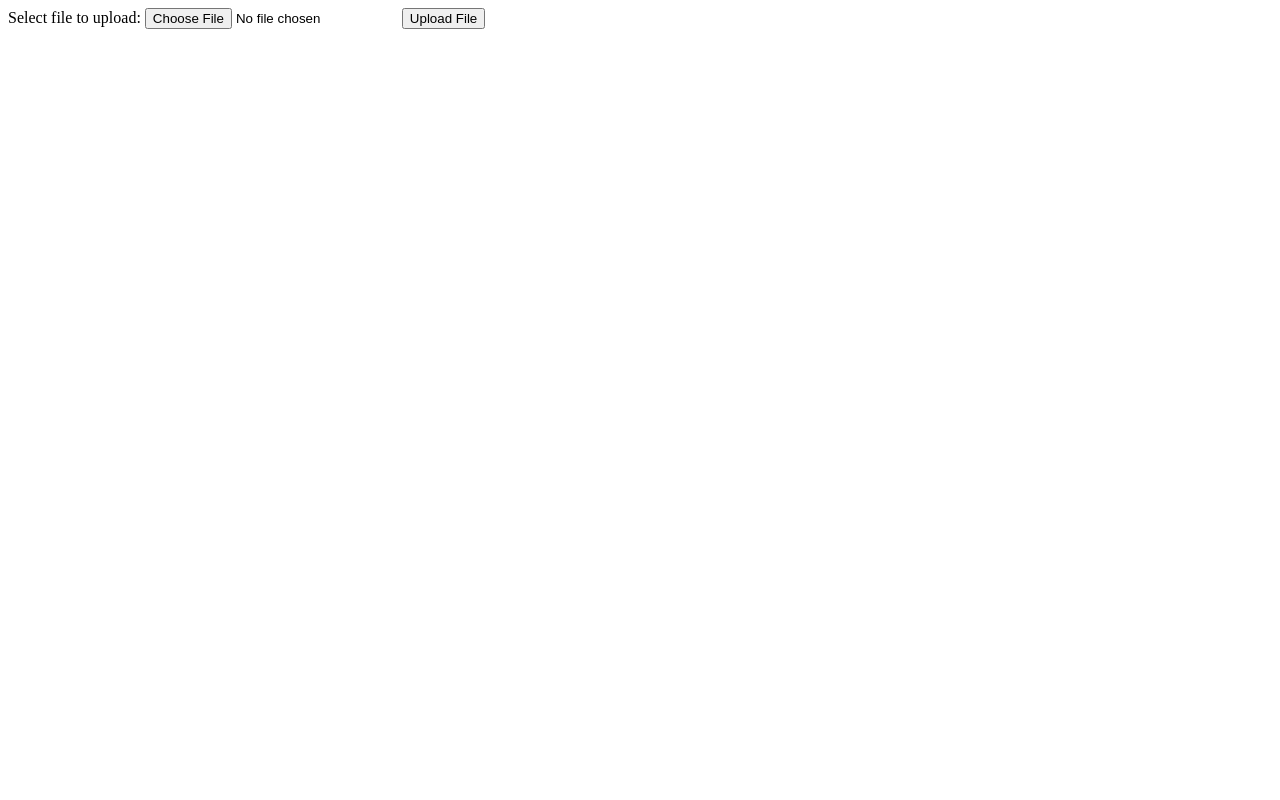
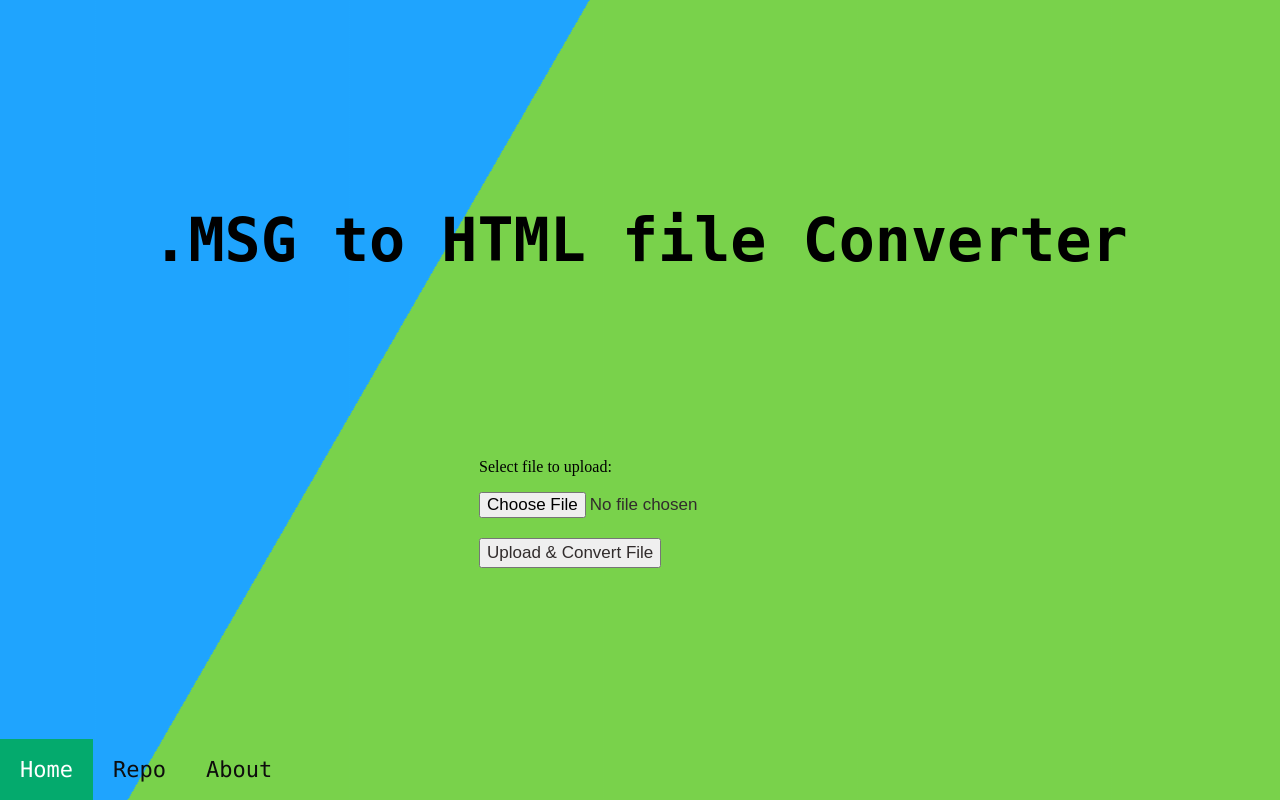
Before and after one commit to jtmb/msg-converter, a PHP site: page / in a window 1280 px wide. Run offline with PHP 8.4, Linux system fonts and the light colour scheme.

Commit message:
changes to front end

```diff
--- a/web-app/nginx/frontend/index.php
+++ b/web-app/nginx/frontend/index.php
@@ -1,12 +1,36 @@
 <!DOCTYPE html>
 <html>
+<head>
+<link rel="stylesheet" href="https://cdnjs.cloudflare.com/ajax/libs/font-awesome/4.7.0/css/font-awesome.min.css">
+</head>
+<link rel="stylesheet" href="style.css">
 <body>
 
-<form action="upload.php" method="post" enctype="multipart/form-data">
-  Select file to upload:
-  <input type="file" name="fileToUpload" id="fileToUpload">
-  <input type="submit" value="Upload File" name="submit">
-</form>
+<div class="bg"></div>
+<div class="bg bg2"></div>
+<div class="bg bg3"></div>
 
+<p></p>
+
+  <div class="center">
+  <h1>.MSG to HTML file Converter</h1>
+  <div class="actions-box">
+  <form action="upload.php" method="post" enctype="multipart/form-data">
+  <p class="p3">Select file to upload:</p>
+    <p></p>
+    <input type="file" name="fileToUpload" id="fileToUpload">
+    <p></p>
+    <input type="submit" value="Upload & Convert File" name="submit">
+  </form>
+  </div>
+
+
+  </div>
+
+  <div class="navbar">
+  <a href="#home" class="active">Home</a>
+  <a href="https://github.com/jtmb/msg-converter">Repo</a>
+  <a href="#contact">About</a>
+</div>
 </body>
 </html>
--- /dev/null
+++ b/web-app/nginx/frontend/style.css
@@ -0,0 +1,139 @@
+html {
+    height:100%;
+    }
+
+    body {
+    margin:0;
+    }
+
+    .bg {
+    animation:slide 18s ease-in-out infinite alternate;
+    background-image: linear-gradient(-60deg, #6c3 50%, #09f 50%);
+    bottom:0;
+    left:-50%;
+    opacity:.5;
+    position:fixed;
+    right:-50%;
+    top:0;
+    z-index:-1;
+    }
+
+    /* .bg2 {
+    animation-direction:alternate-reverse;
+    animation-duration:4s;
+    }
+
+    .bg3 {
+    animation-duration:5s;
+    } */
+
+    .content {
+    background-color:rgba(255,255,255,.8);
+    border-radius:.25em;
+    box-shadow:0 0 .25em rgba(0,0,0,.25);
+    box-sizing:border-box;
+    left:50%;
+    padding:10vmin;
+    position:fixed;
+    text-align:center;
+    top:50%;
+    transform:translate(-50%, -50%);
+    }
+
+    h1 {
+    font-family:monospace;
+    }
+
+    @keyframes slide {
+    0% {
+    transform:translateX(-25%);
+    }
+
+    100% {
+    transform:translateX(25%);
+    }
+    }
+
+    .actions-box {
+        display: flex;
+        justify-content: center;
+        align-items: center;
+        height: 50px;
+      }
+      h1 {
+        display: flex;
+        justify-content: center;
+        align-items: center;
+        height: 400px;
+        font-size: 60px
+      }
+
+      .container {
+        display: flex;
+        align-items: flex-start;
+        justify-content: flex-start;
+        width: 100%;
+      }
+/*
+      input[type="file"] {
+        position: absolute;
+        z-index: -1;
+        top: 10px;
+        left: 8px;
+        font-size: 17px;
+        color: #b8b8b8;
+      } */
+      input[type="submit"] {
+        display: flex;
+        justify-content: center;
+        align-items: center;
+        height: 30px;
+        font-size: 17px;
+        z-index: -1;
+        color: #312c2c;
+      }
+      input[type="file"] {
+        display: flex;
+        justify-content: center;
+        align-items: center;
+        height: 30px;
+        font-size: 17px;
+        z-index: -1;
+        color: #312c2c;
+      }
+
+      .navbar {
+        font-family: "Lucida Console", "Courier New", monospace;
+      }
+
+/* Place the navbar at the bottom of the page, and make it stick */
+.navbar {
+    /* background-color: #333; */
+    overflow: hidden;
+    position: fixed;
+    bottom: 0;
+    width: 100%;
+  }
+
+  /* Style the links inside the navigation bar */
+  .navbar a {
+    float: left;
+    display: block;
+    color: #0e0d0d;
+    text-align: center;
+    padding: 18px 20px;
+    text-decoration: none;
+    font-size: 22px;
+  }
+
+  /* Change the color of links on hover */
+  .navbar a:hover {
+    background-color: #ddd;
+    color: black;
+  }
+
+  /* Add a color to the active/current link */
+  .navbar a.active {
+    background-color: #04AA6D;
+    color: white;
+  }
```
